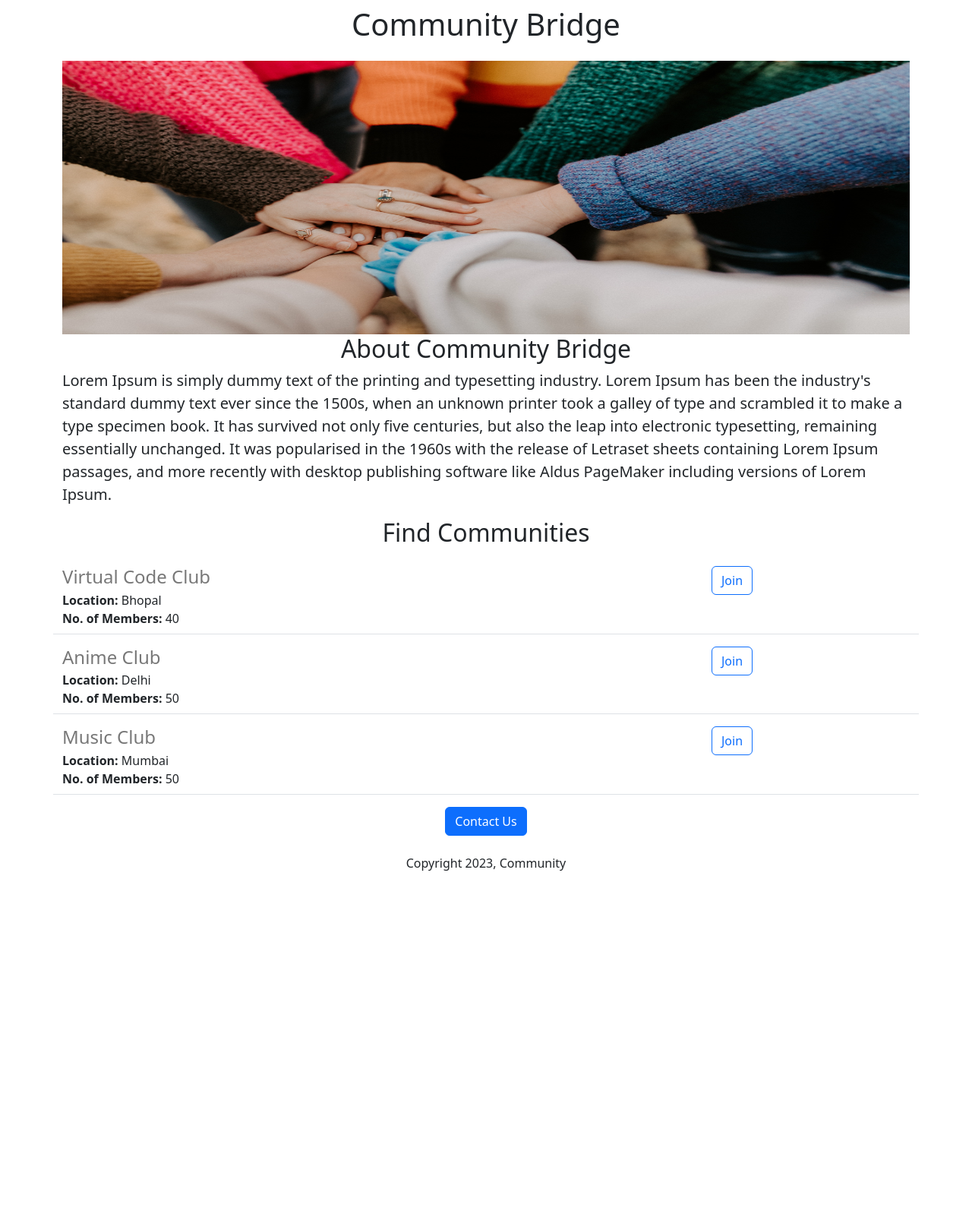
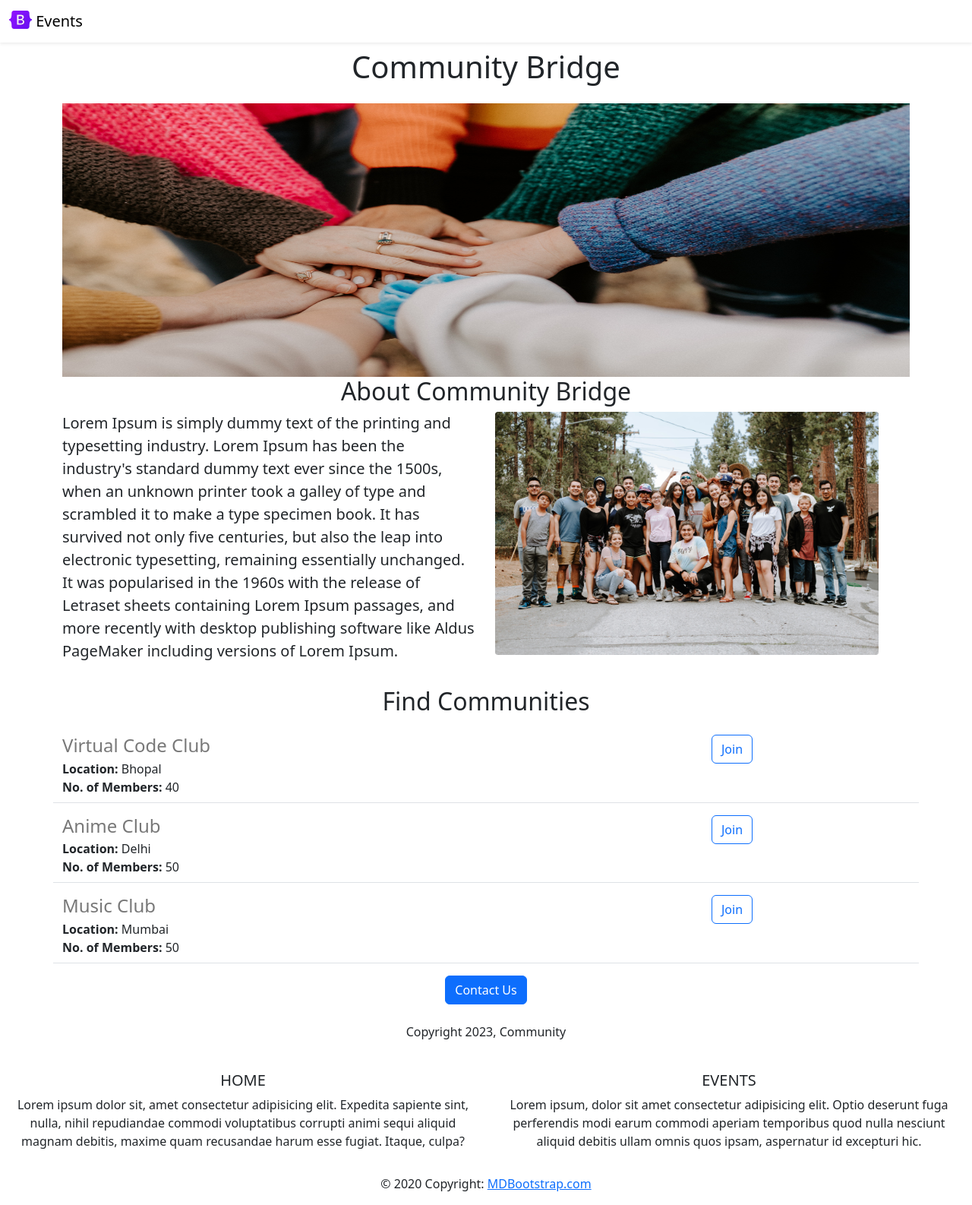
Before and after one commit to aditi755/Community-bridge-v2, a Flask app: page / in a window 1280 px wide. Shown: the whole page at 76% size. Before the commit the page ends 1146 px from the top, so only its background shows below. Run offline with Flask 2, Linux system fonts and the light colour scheme.

Commit message:
added job listings and footer

```diff
--- a/templates/communityItem.html
+++ b/templates/communityItem.html
@@ -9,8 +9,7 @@
             <b>No. of Members: </b>{{community['No. of Members']}}
           </div >
   </div>
-<div class="col-3" >
-
-  <button type='button' class="btn btn-outline-primary">Join</button>
+<div class="col-3 padding-right:16px;" >
+  <a href="mailto:hello@community.ai?subject=Application%20for%20&{{community['title']}}body=My%20name%3A%20%3Cyour%20name%20here%3E%0D%0AMy%20Linkedin%3A%20%3Clinkedin%20link%3E" type='button' class="btn btn-outline-primary">Join</a>
 </div>
 </div>
--- /dev/null
+++ b/templates/footer.html
@@ -0,0 +1,49 @@
+<!-- Footer -->
+<footer class="page-footer font-small teal pt-4">
+
+  <!-- Footer Text -->
+  <div class="container-fluid text-center text-md-left">
+
+    <!-- Grid row -->
+    <div class="row">
+
+      <!-- Grid column -->
+      <div class="col-md-6 mt-md-0 mt-3">
+
+        <!-- Content -->
+        <h5 class="text-uppercase font-weight-bold">HOME</h5>
+        <p>Lorem ipsum dolor sit, amet consectetur adipisicing elit. Expedita sapiente sint, nulla, nihil
+          repudiandae commodi voluptatibus corrupti animi sequi aliquid magnam debitis, maxime quam recusandae
+          harum esse fugiat. Itaque, culpa?</p>
+
+      </div>
+      <!-- Grid column -->
+
+      <hr class="clearfix w-100 d-md-none pb-3">
+
+      <!-- Grid column -->
+      <div class="col-md-6 mb-md-0 mb-3">
+
+        <!-- Content -->
+        <h5 class="text-uppercase font-weight-bold"><a target="_blank"href="https:"></a>Events</h5>
+        <p>Lorem ipsum, dolor sit amet consectetur adipisicing elit. Optio deserunt fuga perferendis modi earum
+          commodi aperiam temporibus quod nulla nesciunt aliquid debitis ullam omnis quos ipsam, aspernatur id
+          excepturi hic.</p>
+
+      </div>
+      <!-- Grid column -->
+
+    </div>
+    <!-- Grid row -->
+
+  </div>
+  <!-- Footer Text -->
+
+  <!-- Copyright -->
+  <div class="footer-copyright text-center py-3">© 2020 Copyright:
+    <a href="/"> MDBootstrap.com</a>
+  </div>
+  <!-- Copyright -->
+
+</footer>
+<!-- Footer -->
--- a/templates/home.html
+++ b/templates/home.html
@@ -13,12 +13,19 @@
       }
     </style>
 <body >
+  {% include 'nav.html' %}
       <div class="container" >
       <h1 class="text-center mt-2 mb-4">Community Bridge</h1>
       <img class="img-fluid" id="banner" src="https://community-bridge.aditibhadoriya1.repl.co/static/banner.jpg" height="320">
       <h2 class="text-center">About Community Bridge</h2>
-
+      <div class="row" style="margin-bottom:16px"">
+        <div class="col-6">
       <p class="lead">Lorem Ipsum is simply dummy text of the printing and typesetting industry. Lorem Ipsum has been the industry's standard dummy text ever since the 1500s, when an unknown printer took a galley of type and scrambled it to make a type specimen book. It has survived not only five centuries, but also the leap into electronic typesetting, remaining essentially unchanged. It was popularised in the 1960s with the release of Letraset sheets containing Lorem Ipsum passages, and more recently with desktop publishing software like Aldus PageMaker including versions of Lorem Ipsum.</p>
+        </div>
+        <div class="d-none d-md-block col-md-6">
+        <img src="/static/side.jpg" style="height:320px; border-radius: 4px;">
+        </div>
+      </div>
       <h2 class="text-center mt-2 mb-4 ">Find Communities</h2>
       <div>
       {% for community in communities %}
@@ -30,6 +37,7 @@
         <p class="mt-4">Copyright 2023, Community</p>
       </div>
       </div>
+  {% include 'footer.html' %}
     </body>
   </head>
 </html>
--- /dev/null
+++ b/templates/nav.html
@@ -0,0 +1,9 @@
+<nav class="navbar shadow-sm fixed-top bg-white">
+  <div class="container-fluid">
+    <a class="navbar-brand" href="a">
+      <img src="/static/logo.svg" width="30" height="24" class="d-inline-block align-text-top">
+      Events
+    </a>
+  </div>
+</nav>
+<div style="height: 56px"></div>
```
Also changed, not shown: static/logo.svg (added), static/side.jpg (added).
